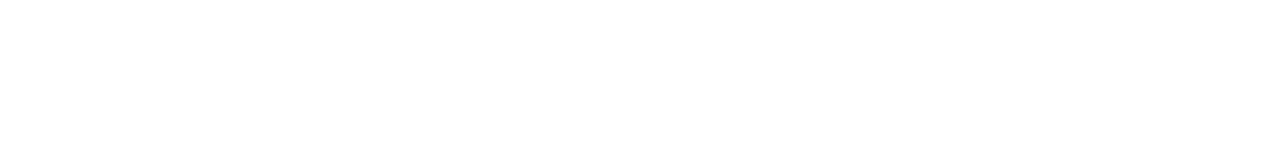
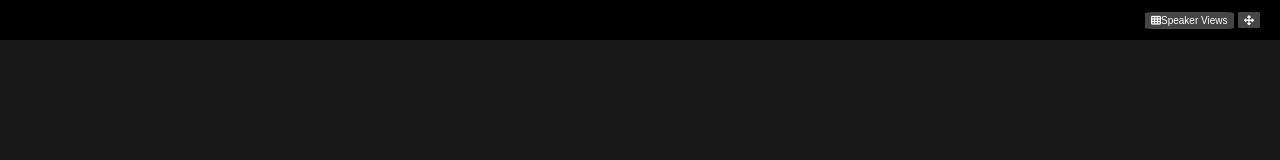
Before and after one commit to antonionovelli92/html-css-zoom, a plain HTML site: page index.html in a window 1280 px wide. Drawn offline with Linux system fonts and the light colour scheme.

Commit message:
add header

```diff
--- a/css/style.css
+++ b/css/style.css
@@ -7,9 +7,33 @@
 /* Gererics */
 body{
     font-family: sans-serif;
+    background-color:#181818;
 }
+
 /* Utils */
 .container{
     max-width: 1200;
     margin: 0 auto;
 }
+header{
+    background-color: black;
+    height: 40px;
+    color: white;
+    padding: 10px 20px;
+    margin-bottom: 20px;
+}
+
+.navbar{
+    display: flex;
+    align-items: center;
+    justify-content: flex-end;
+}
+.navbar-buttons >*{
+    background-color: rgba(227,227,227,0.3);
+    border-radius: 8%;
+    font-weight: lighter;
+    font-style: normal;
+    font-size: 10px;
+    padding: 3px 6px;
+    display: inline;
+}
--- a/index.html
+++ b/index.html
@@ -10,7 +10,18 @@
     <link rel="stylesheet" href="https://cdnjs.cloudflare.com/ajax/libs/font-awesome/6.2.0/css/all.min.css" integrity="sha512-xh6O/CkQoPOWDdYTDqeRdPCVd1SpvCA9XXcUnZS2FmJNp1coAFzvtCN9BmamE+4aHK8yyUHUSCcJHgXloTyT2A==" crossorigin="anonymous" referrerpolicy="no-referrer" />
 </head>
 <body>
-
+    <header>
+        <div class="navbar">
+            <div class="navbar-buttons">
+                <h4><i class="fa-solid fa-table-cells"></i>Speaker Views</h4>
+                <i class="fa-solid fa-arrows-up-down-left-right"></i>
+            </div>
+        </div>
+    </header>
+    <main>
+        <div class="container"></div>
+    </main>
+    <footer></footer>
 
 </body>
 </html>
```
